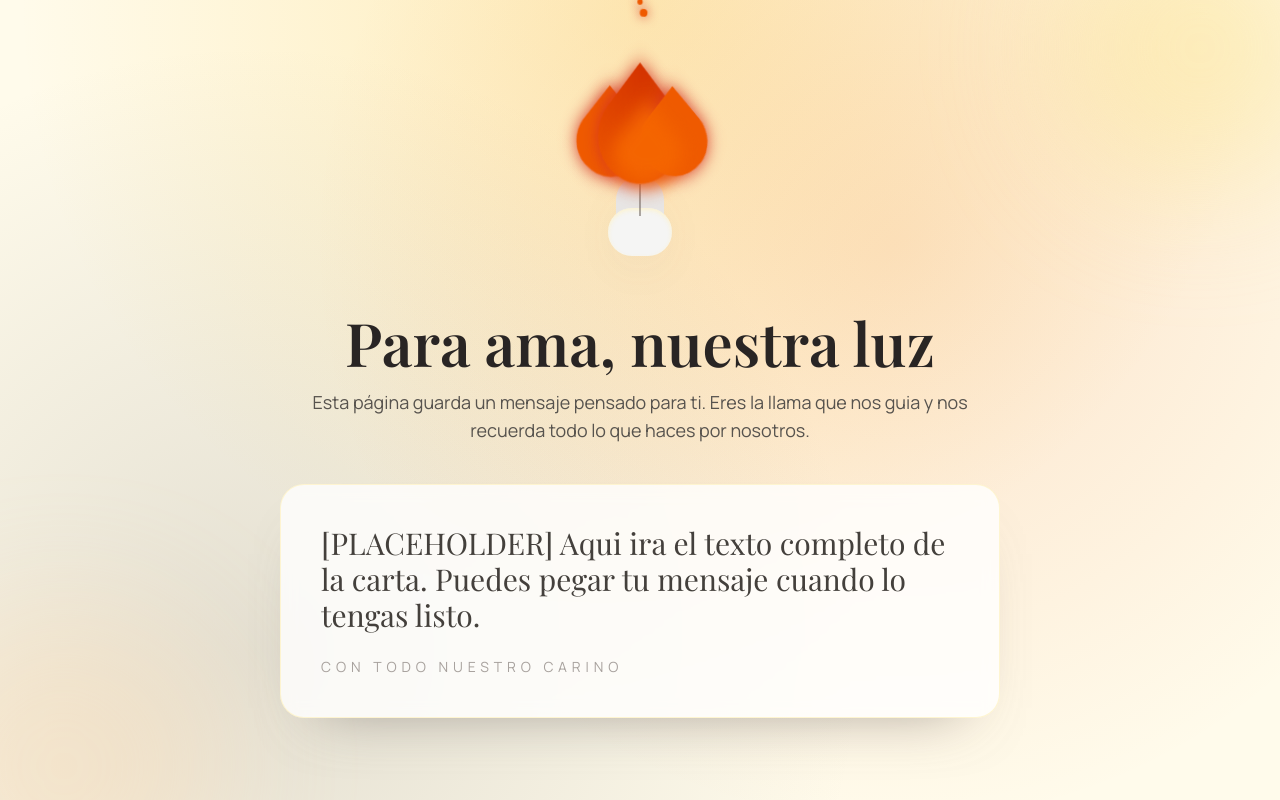
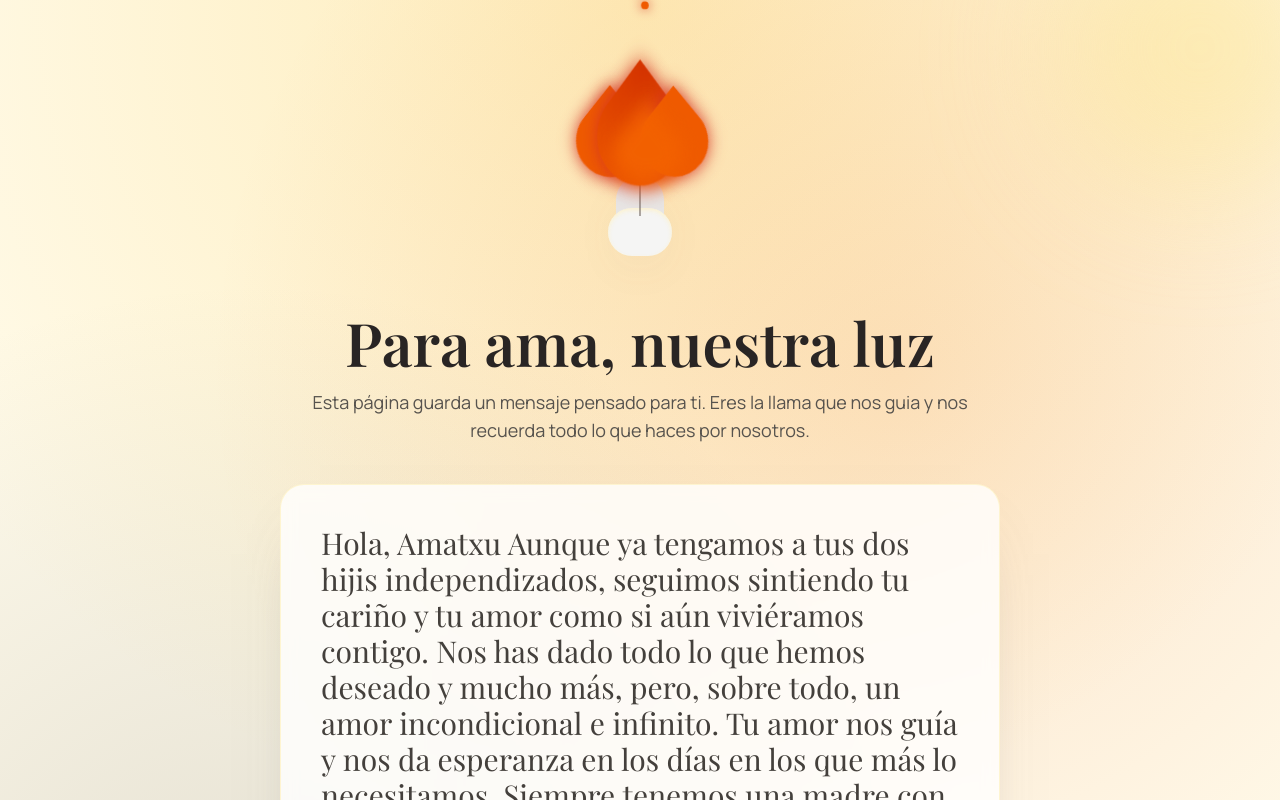
Before and after one commit to aitorru/las-bolsitas-de-mariaje, a Next.js app: page /carta in a window 1280 px wide. Shown: the top 800 px of the page. Built offline with nearby package versions, Linux system fonts and the light colour scheme.

Commit message:
Add letter

```diff
--- a/app/carta/page.tsx
+++ b/app/carta/page.tsx
@@ -53,8 +53,13 @@ export default function CartaPage() {
           <p
             className={`${playfair.className} text-2xl leading-relaxed text-stone-700 md:text-3xl`}
           >
-            [PLACEHOLDER] Aqui ira el texto completo de la carta. Puedes pegar tu
-            mensaje cuando lo tengas listo.
+            Hola, Amatxu
+
+            Aunque ya tengamos a tus dos hijis independizados, seguimos sintiendo tu cariño y tu amor como si aún viviéramos contigo. Nos has dado todo lo que hemos deseado y mucho más, pero, sobre todo, un amor incondicional e infinito.
+
+            Tu amor nos guía y nos da esperanza en los días en los que más lo necesitamos. Siempre tenemos una madre con la que poder contar para todo: desde esos días en los que puedo estar más triste y necesito a alguien que me escuche, hasta los días en los que estoy eufórico y necesito compartirlo con alguien.
+
+            Esta página, junto con la vela que te he regalado, simbolizan tu luz. La luz que emanas. Esa luz que te hace especial.
           </p>
           <p
             className={`${manrope.className} mt-6 text-sm uppercase tracking-[0.35em] text-stone-400`}
```
